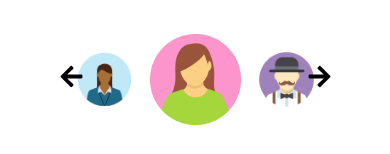
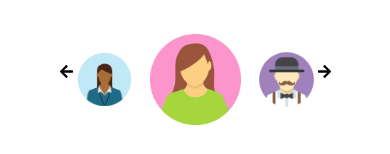
Before and after one commit to AllanJamil/stringify-client, a React (Create React App) app: page /profile in a window 390 px wide. Shown: the part 345-499 px from the top of the page. Built offline with nearby package versions, Linux system fonts and the light colour scheme.

Commit message:
fixed a warning for AvatarSlider.js

```diff
--- a/src/component/page/profile/AvatarSlider.css
+++ b/src/component/page/profile/AvatarSlider.css
@@ -59,6 +59,7 @@
     position: absolute;
     cursor: pointer;
     z-index: 10;
+    font-size: 25px;
 }
 
 .arrow svg {
@@ -83,6 +84,10 @@
 
 @media screen and (max-width: 960px) {
 
+    .arrow {
+        font-size: 15px;
+    }
+
     .next {
         top: 40%
     }
--- a/src/component/page/profile/AvatarSlider.js
+++ b/src/component/page/profile/AvatarSlider.js
@@ -11,7 +11,7 @@ const AvatarSlider = ({setAvatar}) => {
     const NextArrow = ({onClick}) => {
         return (
             <div className="arrow next" onClick={onClick}>
-                <FaArrowRight size={25}/>
+                <FaArrowRight />
             </div>
         );
     };
@@ -19,7 +19,7 @@ const AvatarSlider = ({setAvatar}) => {
     const PrevArrow = ({onClick}) => {
         return (
             <div className="arrow prev" onClick={onClick}>
-                <FaArrowLeft size={25}/>
+                <FaArrowLeft />
             </div>
         );
     };
--- a/src/component/page/profile/ProfilePage.js
+++ b/src/component/page/profile/ProfilePage.js
@@ -13,7 +13,9 @@ const ProfilePage = ({setProfile}) => {
 
     const createProfile = e => {
         e.preventDefault();
-        console.log(avatar);
+        const tempProfile = {name, avatar};
+        //TODO: fix action and reducer
+        setProfile(tempProfile);
     };
 
 
@@ -37,7 +39,7 @@ const ProfilePage = ({setProfile}) => {
                     required type="text"
                     placeholder="Your Name"
                 />
-                <button className="submit-btn" type="submit" onClick={createProfile}>Connect</button>
+                <button disabled={!name} className="submit-btn" type="submit" onClick={createProfile}>Connect</button>
             </form>
         </div>
     );
```
